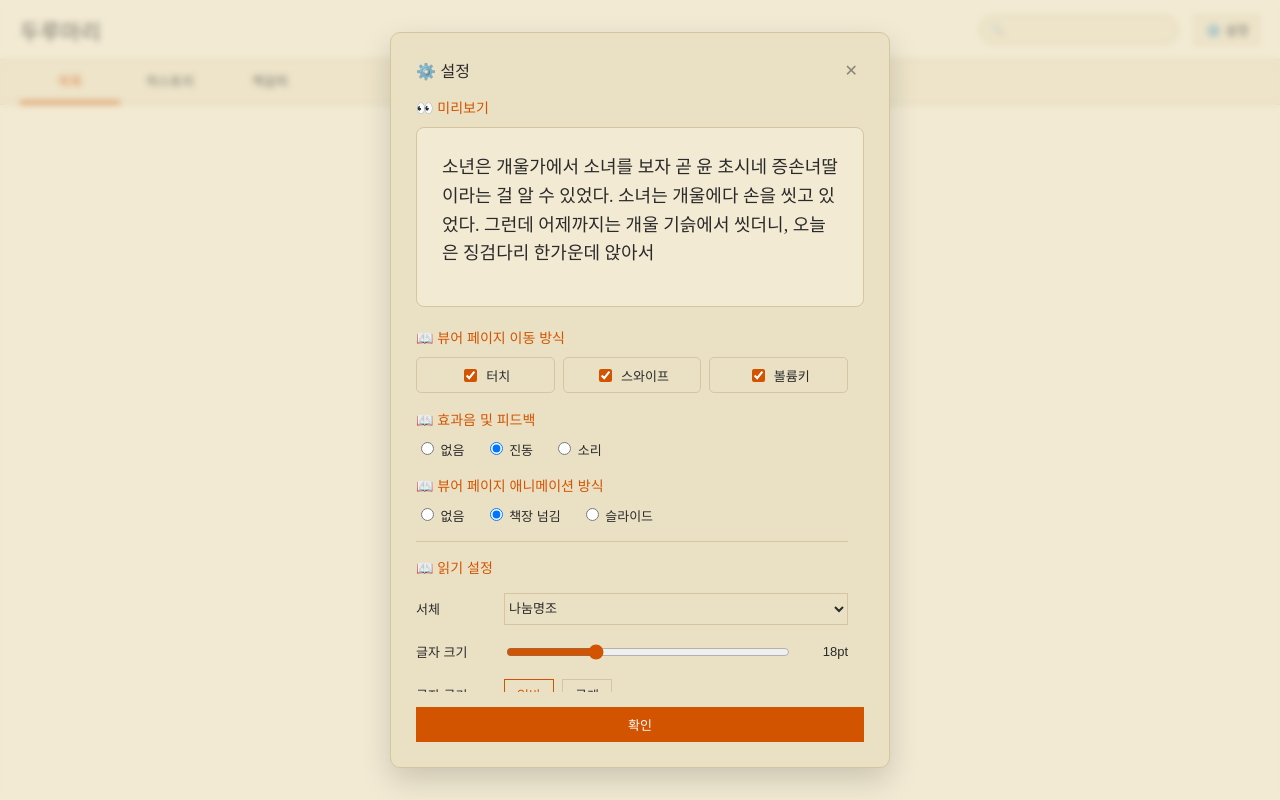
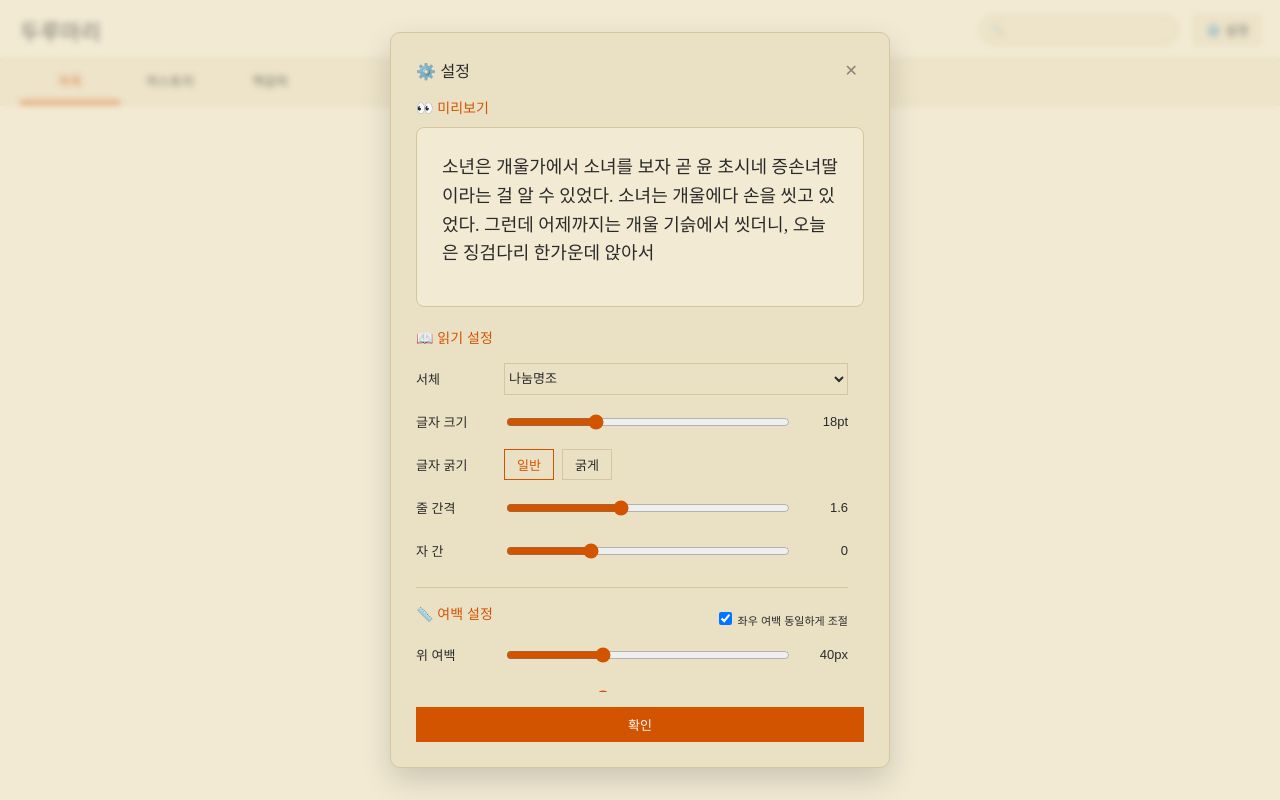
Before and after one commit to choyoub/durumari-book-reader-android, a React (Vite) app: page / in a window 1280 px wide. Both pictures are taken after a click on the button "⚙️ 설정". Built offline with nearby package versions, Linux system fonts and the light colour scheme; a web font is replaced by a local one.

Commit message:
feat: Update App component

```diff
--- a/src/App.tsx
+++ b/src/App.tsx
@@ -279,29 +279,11 @@ export default function App() {
     // --- Build DOM ---
     const virtualPage = document.createElement("div");
     virtualPage.className = "virtual-page-layer";
-    virtualPage.style.transformOrigin = isNext ? "left center" : "right center";
 
     // Front Face (clone of current view)
     const frontFace = area.cloneNode(true) as HTMLDivElement;
     frontFace.className = "clone-face front";
-
-    // Back Face (blank paper — visible through the curl gap)
-    const backFace = document.createElement("div");
-    backFace.className = "clone-face back";
-
     virtualPage.appendChild(frontFace);
-    virtualPage.appendChild(backFace);
-
-    // Curl shadow strip on front face leading edge (adds depth)
-    const curlShadow = document.createElement("div");
-    curlShadow.style.cssText = `position:absolute;top:0;${isNext ? "right" : "left"}:0;width:60px;height:100%;pointer-events:none;z-index:3;background:linear-gradient(${isNext ? "to left" : "to right"},rgba(0,0,0,0.15),transparent)`;
-    frontFace.appendChild(curlShadow);
-
-    area.parentElement?.appendChild(virtualPage);
-
-    // Navigate underlying page immediately
-    if (isNext) void navRef.current?.next();
-    else void navRef.current?.previous();
 
     // --- Animations ---
     let animation: Animation;
@@ -321,6 +303,7 @@ export default function App() {
 
       area.parentElement?.appendChild(virtualPage);
 
+      // Navigate underlying page immediately
       if (isNext) void navRef.current?.next();
       else void navRef.current?.previous();
 
@@ -354,6 +337,7 @@ export default function App() {
       virtualPage.style.zIndex = "10";
       area.parentElement?.appendChild(virtualPage);
 
+      // Navigate underlying page immediately
       if (isNext) void navRef.current?.next();
       else void navRef.current?.previous();
 
@@ -1190,6 +1174,23 @@ function SettingsModal({ initialSettings, onConfirm, onClose, onResetSettings, o
     </div>
 
     <div className="settings-scroll">
+      <h3>📖 읽기 설정</h3>
+      <div className="setting-line"><span>서체</span><select value={settings.fontFamily} onChange={(e) => onChange((s) => ({ ...s, fontFamily: e.target.value }))}>{READER_FONTS.map((font) => <option key={font.value} value={font.value} style={{ fontFamily: font.value }}>{font.label}</option>)}</select></div>
+      {range("글자 크기", "fontSize", 10, 36, 1, "pt")}
+      <div className="setting-line"><span>글자 굵기</span><div className="toggle-pair"><button className={!settings.isBold ? "selected" : ""} onClick={() => onChange((s) => ({ ...s, isBold: false }))}>일반</button><button className={settings.isBold ? "selected" : ""} onClick={() => onChange((s) => ({ ...s, isBold: true }))}>굵게</button></div></div>
+      {range("줄 간격", "lineHeight", 1, 2.5, .1)}
+      {range("자 간", "letterSpacing", -2, 5, 1)}
+
+      <hr />
+
+      <div className="section-title"><h3>📏 여백 설정</h3><label><input type="checkbox" checked={settings.paddingLinked} onChange={(e) => onChange((s) => ({ ...s, paddingLinked: e.target.checked, paddingRight: e.target.checked ? s.paddingLeft : s.paddingRight }))} /> 좌우 여백 동일하게 조절</label></div>
+      {range("위 여백", "paddingTop", 0, 120, 5, "px")}
+      {range("아래 여백", "paddingBottom", 0, 120, 5, "px")}
+      {range("왼쪽 여백", "paddingLeft", 0, 150, 5, "px")}
+      {range("오른쪽 여백", "paddingRight", 0, 150, 5, "px")}
+
+      <hr />
+
       <h3>📖 뷰어 페이지 이동 방식</h3>
       <div className="page-turn-options">
         <label><input type="checkbox" checked={settings.pageTurnTouch} onChange={(e) => onChange((s) => ({ ...s, pageTurnTouch: e.target.checked }))} /> 터치</label>
@@ -1213,23 +1214,6 @@ function SettingsModal({ initialSettings, onConfirm, onClose, onResetSettings, o
 
       <hr />
 
-      <h3>📖 읽기 설정</h3>
-      <div className="setting-line"><span>서체</span><select value={settings.fontFamily} onChange={(e) => onChange((s) => ({ ...s, fontFamily: e.target.value }))}>{READER_FONTS.map((font) => <option key={font.value} value={font.value} style={{ fontFamily: font.value }}>{font.label}</option>)}</select></div>
-      {range("글자 크기", "fontSize", 10, 36, 1, "pt")}
-      <div className="setting-line"><span>글자 굵기</span><div className="toggle-pair"><button className={!settings.isBold ? "selected" : ""} onClick={() => onChange((s) => ({ ...s, isBold: false }))}>일반</button><button className={settings.isBold ? "selected" : ""} onClick={() => onChange((s) => ({ ...s, isBold: true }))}>굵게</button></div></div>
-      {range("줄 간격", "lineHeight", 1, 2.5, .1)}
-      {range("자 간", "letterSpacing", -2, 5, 1)}
-
-      <hr />
-
-      <div className="section-title"><h3>📏 여백 설정</h3><label><input type="checkbox" checked={settings.paddingLinked} onChange={(e) => onChange((s) => ({ ...s, paddingLinked: e.target.checked, paddingRight: e.target.checked ? s.paddingLeft : s.paddingRight }))} /> 좌우 여백 동일하게 조절</label></div>
-      {range("위 여백", "paddingTop", 0, 120, 5, "px")}
-      {range("아래 여백", "paddingBottom", 0, 120, 5, "px")}
-      {range("왼쪽 여백", "paddingLeft", 0, 150, 5, "px")}
-      {range("오른쪽 여백", "paddingRight", 0, 150, 5, "px")}
-
-      <hr />
-
       <h3>🎨 테마 및 필터</h3>
       <div className="setting-line"><span>테마</span><div className="theme-buttons">{([['light','☀️ 화이트'],['dark','🌙 다크'],['paper','📜 한지']] as const).map(([value,label]) => <button key={value} className={settings.theme === value ? "selected" : ""} onClick={() => onChange((s) => ({ ...s, theme: value }))}>{label}</button>)}</div></div>
       <div className="setting-line"><span>필터</span><label><input type="checkbox" checked={settings.hideCompleted} onChange={(e) => onChange((s) => ({ ...s, hideCompleted: e.target.checked }))} /> 완독한 책 목록에서 숨김</label></div>
```
